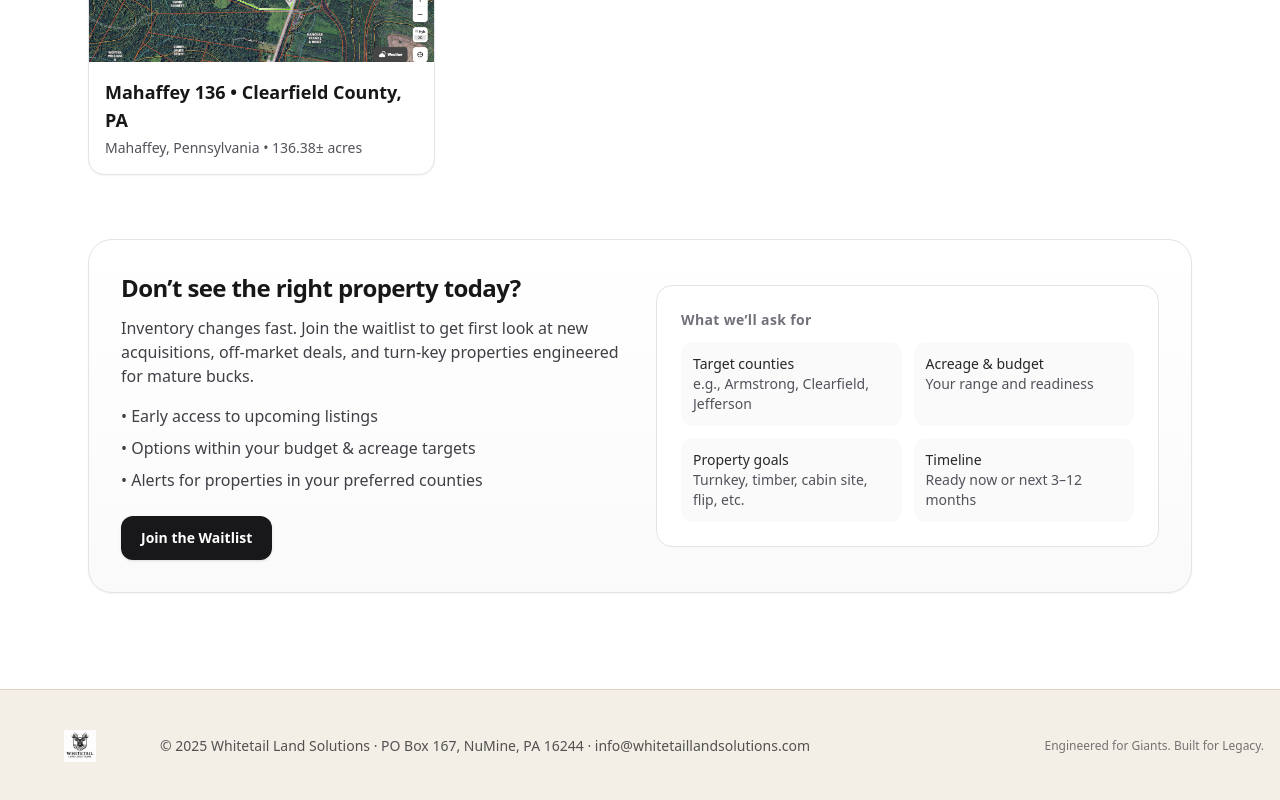
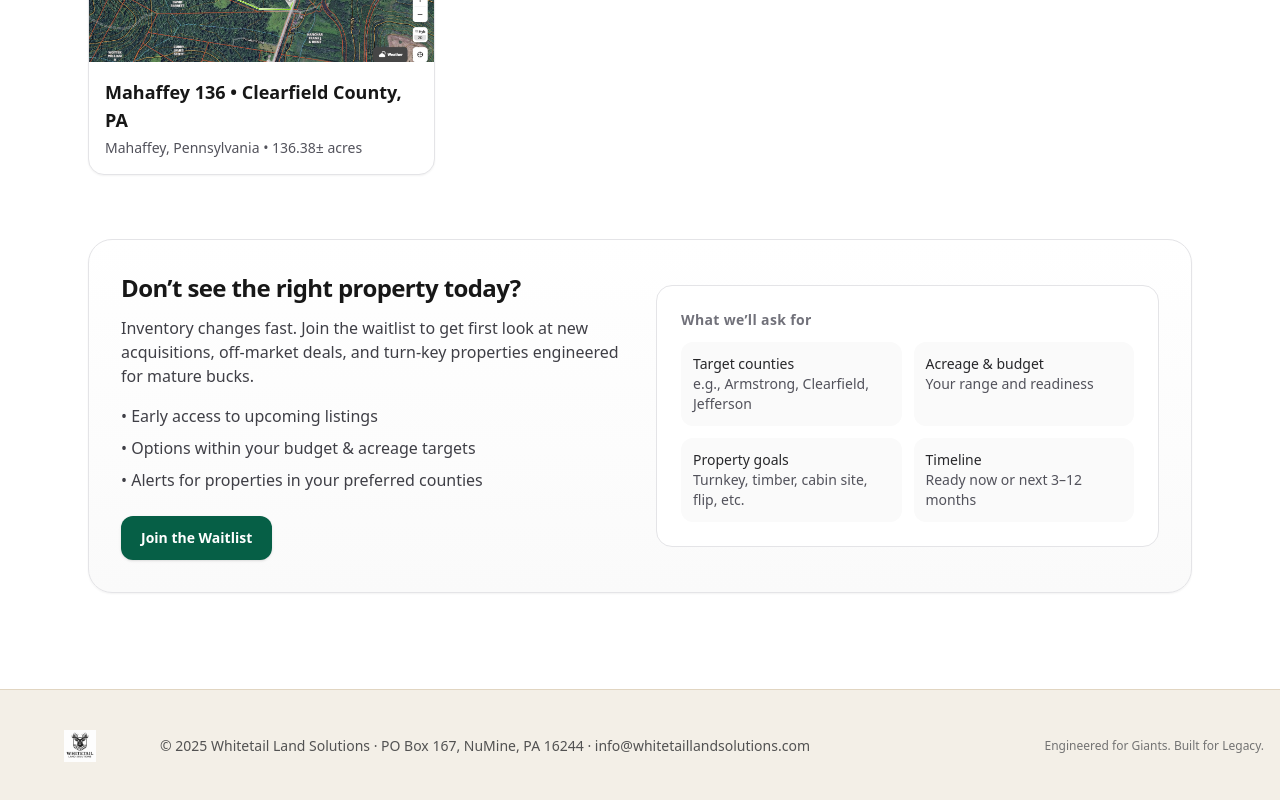
Before and after one commit to dlbarrett73/wls-site, a Next.js app: page /properties in a window 1280 px wide. Shown: the part 407-1207 px from the top of the page. Built offline with nearby package versions, Linux system fonts and the light colour scheme.

Commit message:
Update page.tsx

```diff
--- a/app/properties/page.tsx
+++ b/app/properties/page.tsx
@@ -3,6 +3,31 @@ import React from "react";
 import Link from "next/link";
 import Image from "next/image";
 import { propertiesBySlug } from "../data/properties";
+
+/** Forest-green CTA used site-wide */
+function CtaGreen({
+  href,
+  children,
+  className = "",
+}: {
+  href: string;
+  children: React.ReactNode;
+  className?: string;
+}) {
+  return (
+    <Link
+      href={href}
+      className={
+        "inline-flex items-center rounded-xl bg-emerald-800 px-5 py-3 text-sm font-semibold text-white shadow " +
+        "hover:bg-emerald-700 focus:outline-none focus-visible:ring-2 focus-visible:ring-emerald-400 " +
+        "disabled:pointer-events-none disabled:opacity-60 " +
+        className
+      }
+    >
+      {children}
+    </Link>
+  );
+}
 
 export default function PropertiesIndexPage() {
   const items = Object.values(propertiesBySlug);
@@ -22,7 +47,9 @@ export default function PropertiesIndexPage() {
       {/* Listings or Empty State */}
       {items.length > 0 ? (
         <section aria-labelledby="properties-grid" className="mt-10">
-          <h2 id="properties-grid" className="sr-only">Property Listings</h2>
+          <h2 id="properties-grid" className="sr-only">
+            Property Listings
+          </h2>
 
           <div className="grid gap-8 sm:grid-cols-2 lg:grid-cols-3">
             {items.map((p) => (
@@ -85,12 +112,7 @@ function WaitlistCTA() {
           </ul>
 
           <div className="mt-6">
-            <Link
-              href="/contact"
-              className="inline-flex items-center rounded-xl bg-zinc-900 px-5 py-3 text-sm font-semibold text-white shadow hover:bg-zinc-800 focus:outline-none focus-visible:ring-2 focus-visible:ring-zinc-400"
-            >
-              Join the Waitlist
-            </Link>
+            <CtaGreen href="/contact">Join the Waitlist</CtaGreen>
           </div>
         </div>
 
@@ -101,15 +123,19 @@ function WaitlistCTA() {
           <dl className="mt-3 grid grid-cols-1 gap-3 text-sm text-zinc-800 sm:grid-cols-2">
             <div className="rounded-xl bg-zinc-50 p-3">
               <dt className="font-medium">Target counties</dt>
-              <dd className="text-zinc-600">e.g., Armstrong, Clearfield, Jefferson</dd>
+              <dd className="text-zinc-600">
+                e.g., Armstrong, Clearfield, Jefferson
+              </dd>
             </div>
             <div className="rounded-xl bg-zinc-50 p-3">
-              <dt className="font-medium">Acreage & budget</dt>
+              <dt className="font-medium">Acreage &amp; budget</dt>
               <dd className="text-zinc-600">Your range and readiness</dd>
             </div>
             <div className="rounded-xl bg-zinc-50 p-3">
               <dt className="font-medium">Property goals</dt>
-              <dd className="text-zinc-600">Turnkey, timber, cabin site, flip, etc.</dd>
+              <dd className="text-zinc-600">
+                Turnkey, timber, cabin site, flip, etc.
+              </dd>
             </div>
             <div className="rounded-xl bg-zinc-50 p-3">
               <dt className="font-medium">Timeline</dt>
@@ -137,12 +163,7 @@ function EmptyStateWaitlist() {
       </p>
 
       <div className="mt-6 flex justify-center">
-        <Link
-          href="/contact"
-          className="inline-flex items-center rounded-xl bg-zinc-900 px-5 py-3 text-sm font-semibold text-white shadow hover:bg-zinc-800 focus:outline-none focus-visible:ring-2 focus-visible:ring-zinc-400"
-        >
-          Join the Waitlist
-        </Link>
+        <CtaGreen href="/contact">Join the Waitlist</CtaGreen>
       </div>
     </section>
   );
```
